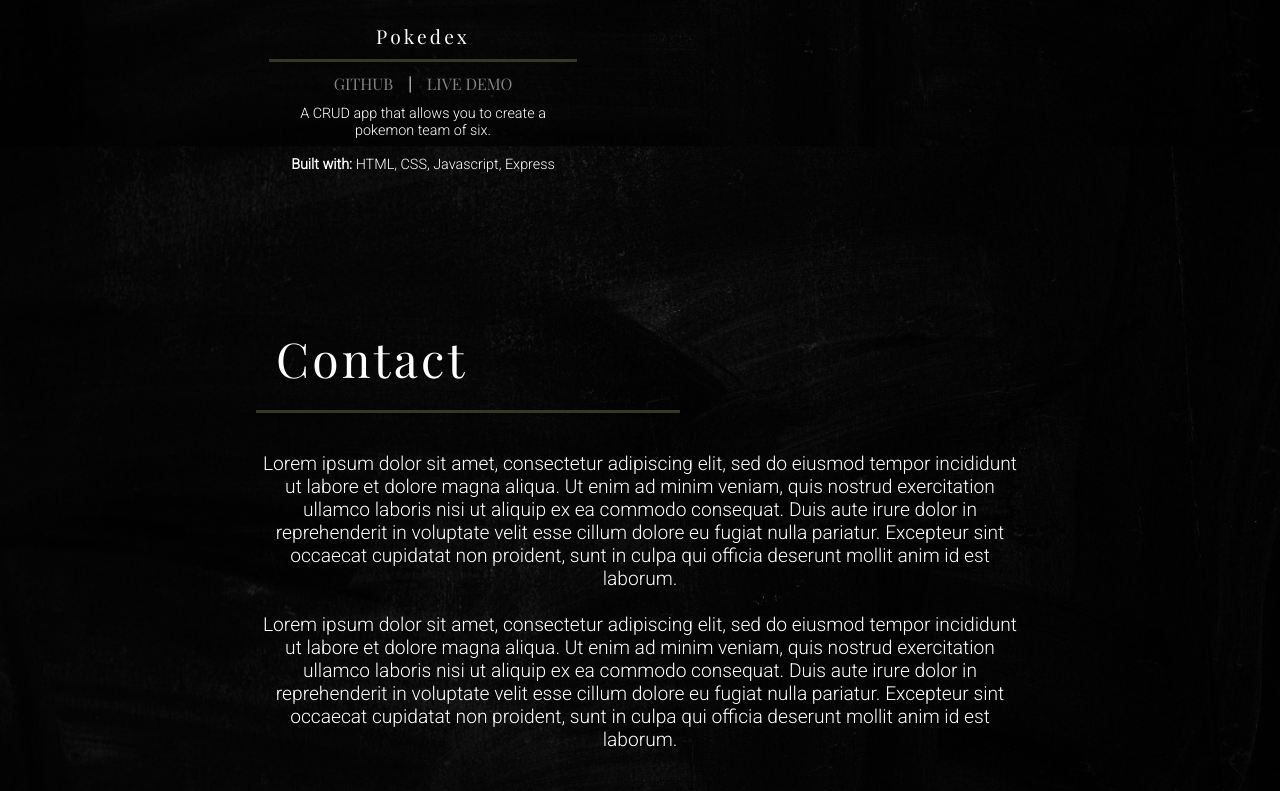
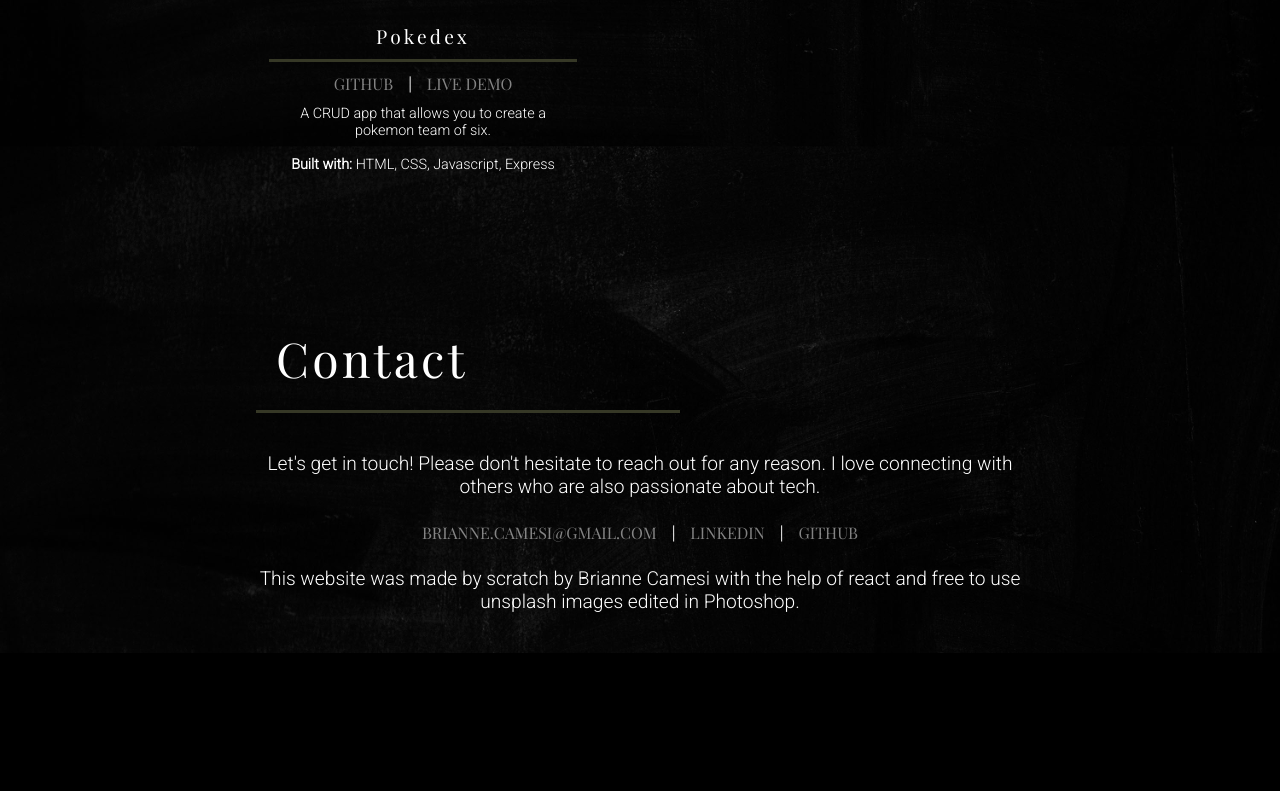
Before and after one commit to freckledspider/portfolio, a JavaScript app: page / in a window 1280 px wide. Shown: the part 3267-4058 px from the top of the page. After the commit the page ends 3920 px from the top, so only its background shows below. Built offline with nearby package versions, Linux system fonts and the light colour scheme.

Commit message:
contact component updated

```diff
--- a/src/components/Contact.js
+++ b/src/components/Contact.js
@@ -2,9 +2,9 @@ const Contact = (props) => {
     return <>
 <div id="contact" className="contact">
   <h2>Contact</h2>
-  Lorem ipsum dolor sit amet, consectetur adipiscing elit, sed do eiusmod tempor incididunt ut labore et dolore magna aliqua. Ut enim ad minim veniam, quis nostrud exercitation ullamco laboris nisi ut aliquip ex ea commodo consequat. Duis aute irure dolor in reprehenderit in voluptate velit esse cillum dolore eu fugiat nulla pariatur. Excepteur sint occaecat cupidatat non proident, sunt in culpa qui officia deserunt mollit anim id est laborum.
-  <br/><br/>
-  Lorem ipsum dolor sit amet, consectetur adipiscing elit, sed do eiusmod tempor incididunt ut labore et dolore magna aliqua. Ut enim ad minim veniam, quis nostrud exercitation ullamco laboris nisi ut aliquip ex ea commodo consequat. Duis aute irure dolor in reprehenderit in voluptate velit esse cillum dolore eu fugiat nulla pariatur. Excepteur sint occaecat cupidatat non proident, sunt in culpa qui officia deserunt mollit anim id est laborum.
+  Let's get in touch! Please don't hesitate to reach out for any reason. I love connecting with others who are also passionate about tech.<br/><br/>
+  <a href="mailto:brianne.camesi@gmail.com" target="_blank" rel="noreferrer">brianne.camesi@gmail.com</a> | <a href="https://www.linkedin.com/in/briannecamesi/" target="_blank" rel="noreferrer">LinkedIn</a> | <a href="https://github.com/freckledspider" target="_blank" rel="noreferrer">GitHub</a><br/><br/>
+  This website was made by scratch by Brianne Camesi with the help of react and free to use unsplash images edited in Photoshop.
 </div>
 </>
   };
```
